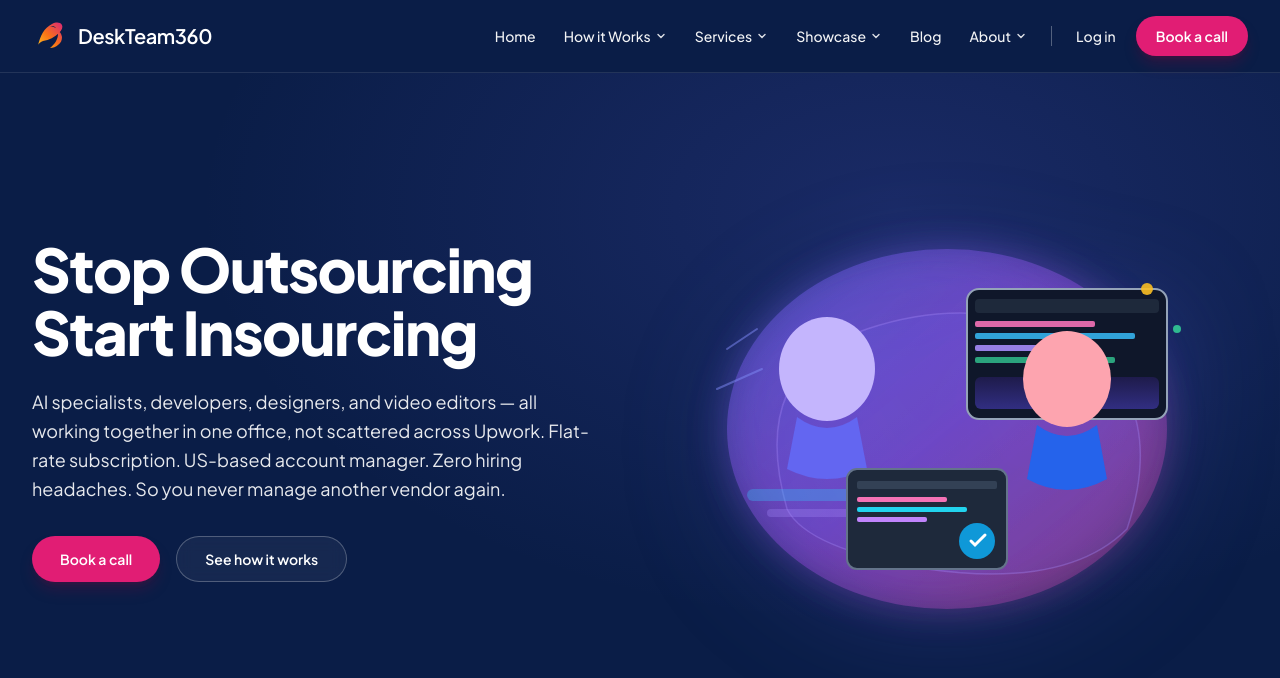
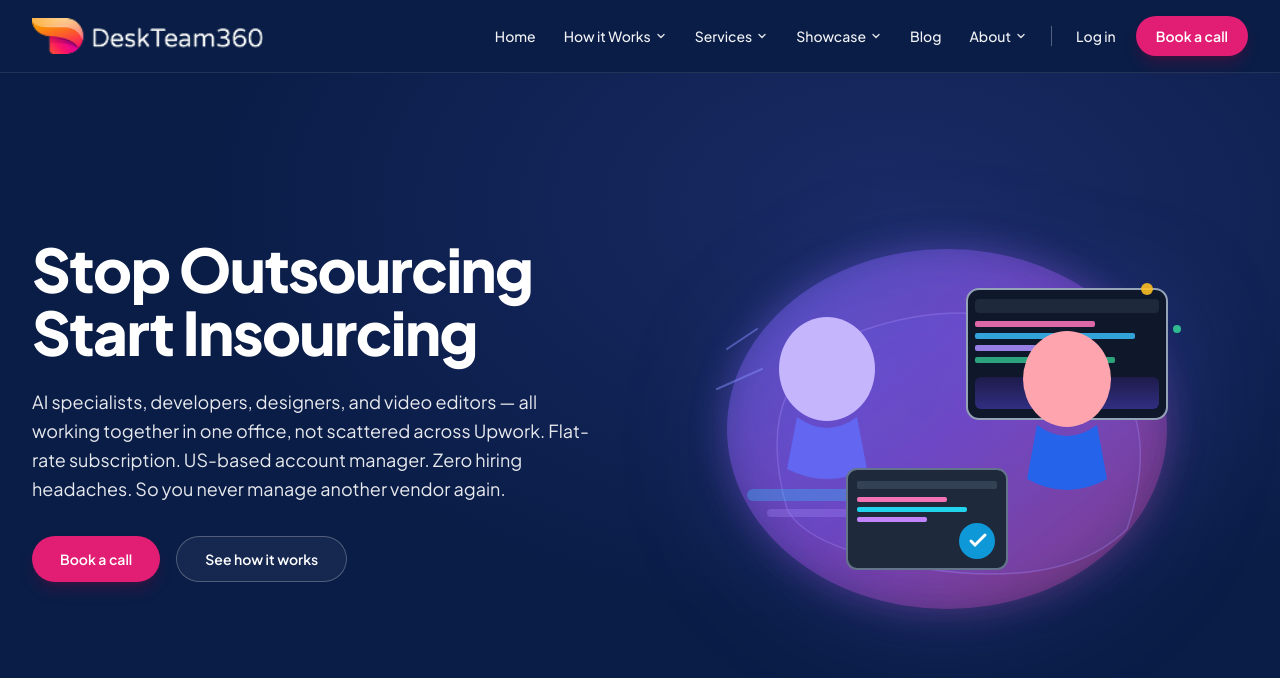
Before and after one commit to DeskTeam-360/dt360, a Next.js app: page / in a window 1280 px wide. Shown: the top 678 px of the page. Built offline with nearby package versions, Linux system fonts and the light colour scheme.

Commit message:
change img

```diff
--- a/components/layout/SiteNavbar.tsx
+++ b/components/layout/SiteNavbar.tsx
@@ -1,5 +1,6 @@
 "use client";
 
+import Image from "next/image";
 import { useCallback, useEffect, useRef, useState } from "react";
 
 type NavKey = "how" | "services" | "showcase" | "about" | null;
@@ -79,19 +80,14 @@ const serviceItems = [
 
 function LogoMark() {
   return (
-    <svg width="36" height="36" viewBox="0 0 36 36" aria-hidden className="shrink-0">
-      <defs>
-        <linearGradient id="logoGrad" x1="0%" y1="100%" x2="100%" y2="0%">
-          <stop offset="0%" stopColor="#fbbf24" />
-          <stop offset="45%" stopColor="#f97316" />
-          <stop offset="100%" stopColor="#db2777" />
-        </linearGradient>
-      </defs>
-      <path
-        fill="url(#logoGrad)"
-        d="M6 28c2-10 6-18 14-22 4-2 8-2 10 1 1 2 0 5-3 8-4 4-10 7-16 8-3 1-5 3-5 5z M18 8c6 1 11 5 12 11 0 3-1 6-4 8-2 2-5 3-8 3 5-4 8-9 8-14 0-4-2-7-5-8h-3z"
-      />
-    </svg>
+    <Image
+      src="/deskteam360-logo-white 1.png"
+      alt="DeskTeam360"
+      width={220}
+      height={44}
+      className="h-8 w-auto shrink-0 object-contain object-left sm:h-9"
+      priority
+    />
   );
 }
 
@@ -143,9 +139,8 @@ export function SiteNavbar() {
   return (
     <header ref={navRef} className="relative z-30 border-b border-white/10">
       <div className="mx-auto flex max-w-7xl items-center gap-6 px-4 py-4 sm:px-6 lg:px-8">
-        <a href="/" className="flex items-center gap-2.5 font-semibold tracking-tight">
+        <a href="/" className="flex items-center font-semibold tracking-tight">
           <LogoMark />
-          <span className="text-lg sm:text-xl">DeskTeam360</span>
         </a>
 
         <nav className="ml-auto hidden items-center gap-1 text-sm font-medium text-white/95 lg:flex">
```
